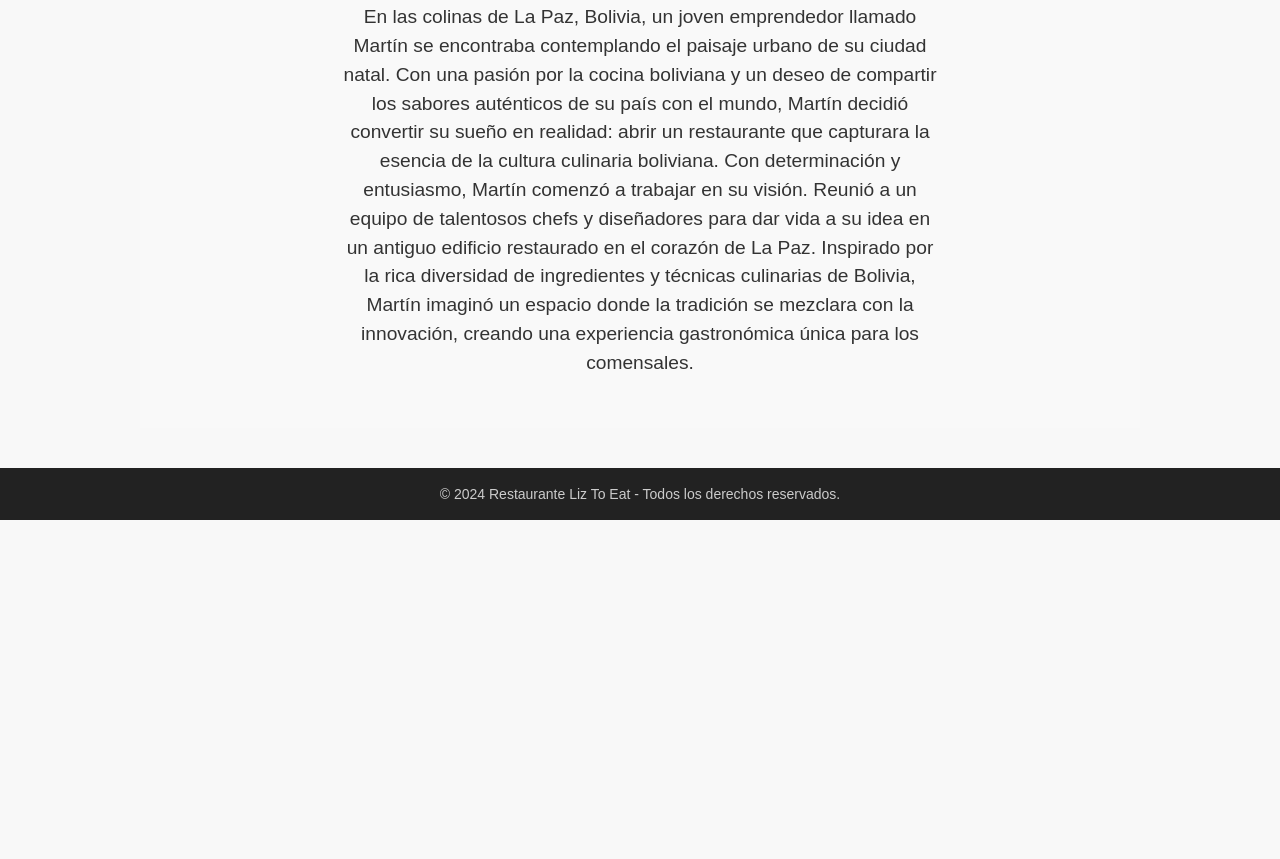
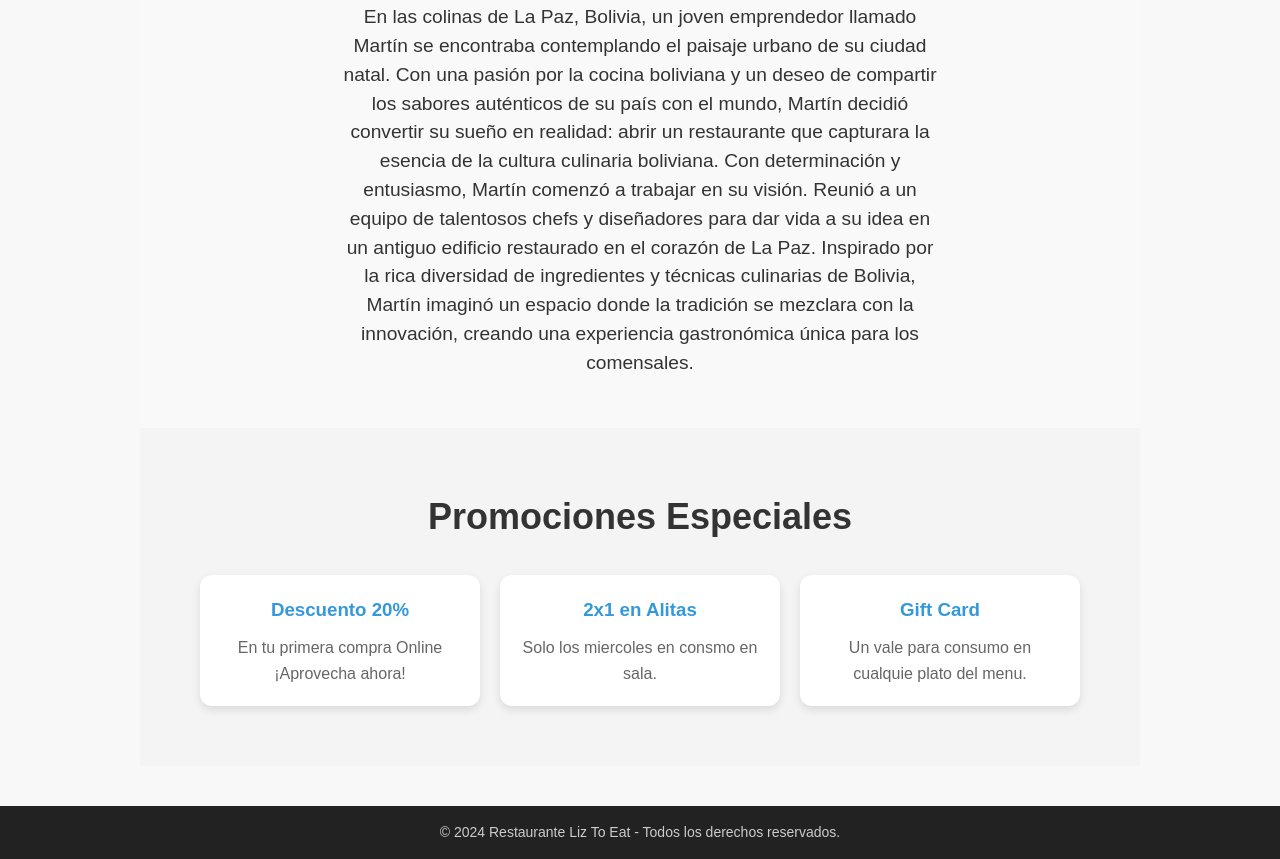
Before and after one commit to AlexQuinoMiranda/GesCalidad, a plain HTML site: page frontend/index.html in a window 1280 px wide. Shown: the part 2896-3755 px from the top of the page. Before the commit the page ends 3416 px from the top, so only its background shows below. Drawn offline with Linux system fonts and the light colour scheme.

Commit message:
Promociones container

```diff
--- a/frontend/css/styles.css
+++ b/frontend/css/styles.css
@@ -302,3 +302,47 @@ body {
   .ig-float i {
     color: white;
   }
+
+
+/* Sección Promociones */
+.promociones {
+    padding: 60px 20px;
+    background-color: #f4f4f4;
+    text-align: center;
+}
+
+.promociones h2 {
+    font-size: 36px;
+    margin-bottom: 30px;
+    color: #333;
+}
+
+.promo-container {
+    display: flex;
+    justify-content: center;
+    gap: 20px;
+    flex-wrap: wrap;
+}
+
+.promo-card {
+    background: white;
+    border-radius: 12px;
+    padding: 20px;
+    width: 280px;
+    box-shadow: 0 4px 8px rgba(0,0,0,0.1);
+    transition: transform 0.3s, box-shadow 0.3s;
+}
+
+.promo-card:hover {
+    transform: translateY(-10px);
+    box-shadow: 0 8px 16px rgba(0,0,0,0.2);
+}
+
+.promo-card h3 {
+    color: #3498db;
+    margin-bottom: 10px;
+}
+
+.promo-card p {
+    color: #666;
+}
--- a/frontend/index.html
+++ b/frontend/index.html
@@ -122,6 +122,24 @@
             </p>
         </section>
 
+        <!-- Sección de Promociones -->
+<section class="promociones">
+    <h2>Promociones Especiales</h2>
+    <div class="promo-container">
+        <div class="promo-card">
+            <h3>Descuento 20%</h3>
+            <p>En tu primera compra Online ¡Aprovecha ahora!</p>
+        </div>
+        <div class="promo-card">
+            <h3>2x1 en Alitas</h3>
+            <p>Solo los miercoles en consmo en sala.</p>
+        </div>
+        <div class="promo-card">
+            <h3>Gift Card</h3>
+            <p>Un vale para consumo en cualquie plato del menu.</p>
+        </div>
+    </div>
+</section>
 
         <footer>
             <p>&copy; 2024 Restaurante Liz To Eat - Todos los derechos reservados.</p>
```
